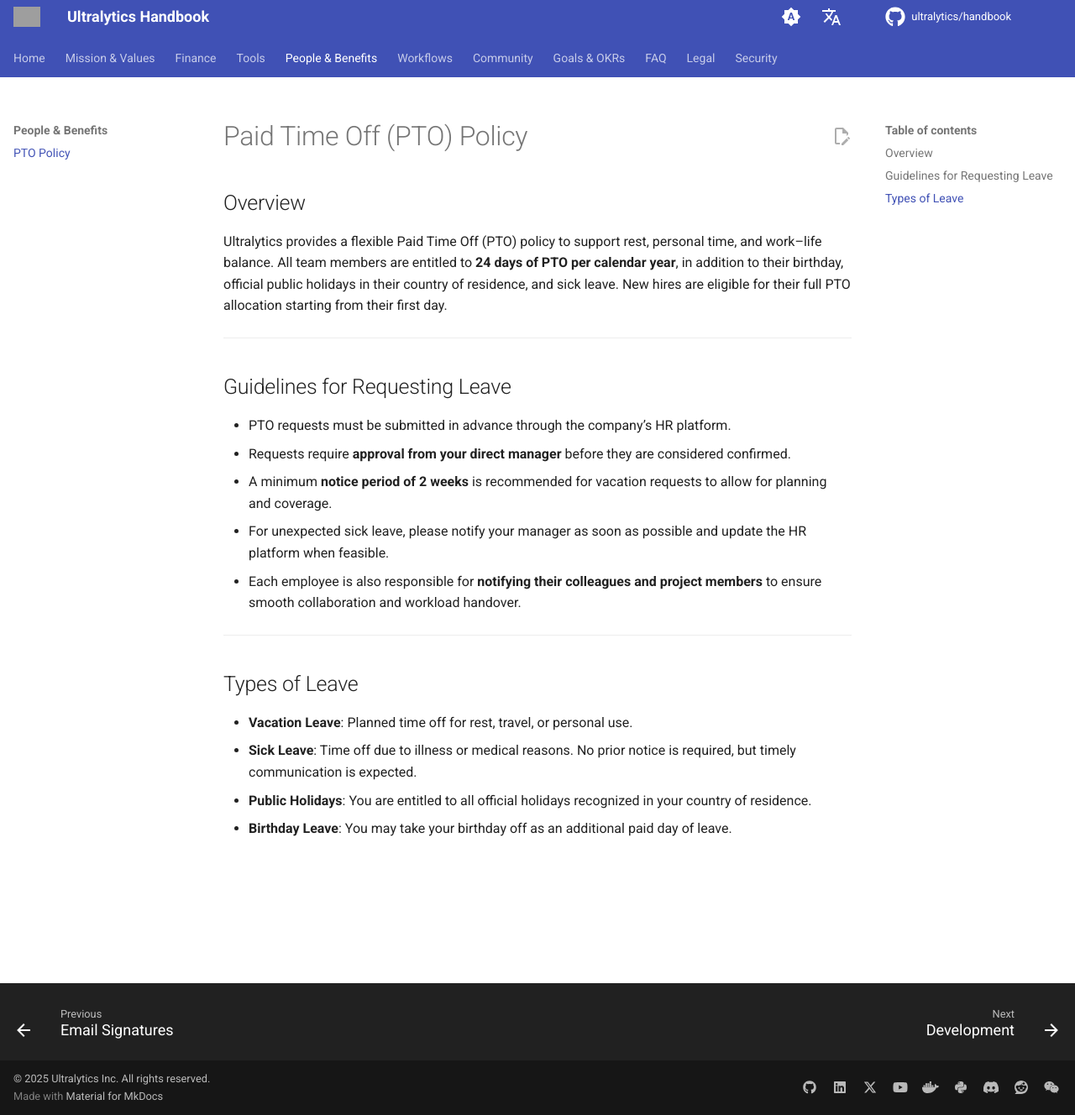
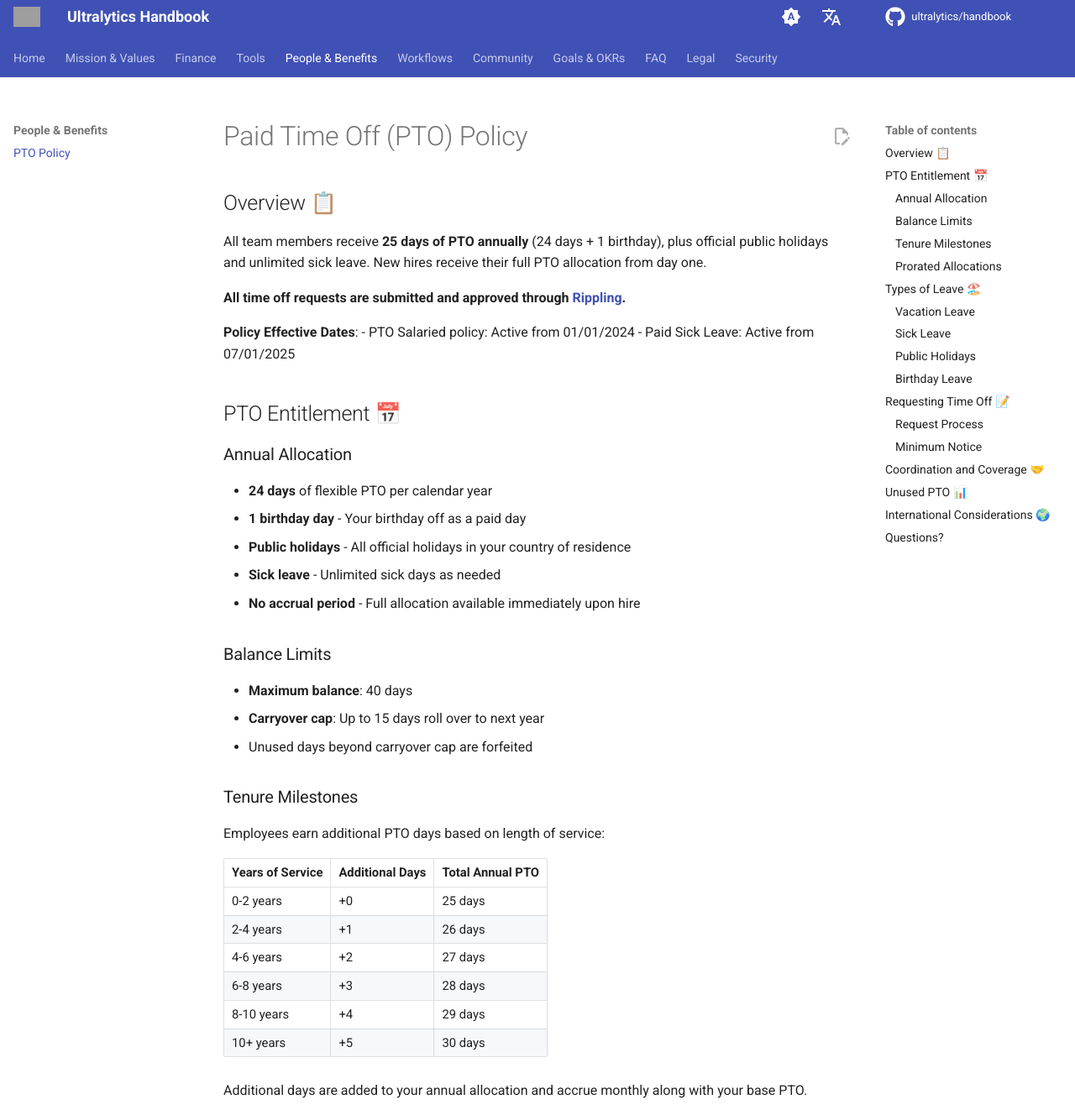
Before and after one commit to ultralytics/handbook, an MkDocs documentation site: the page built from docs/en/people/pto-policy.md, in a window 1280 px wide and 1400 px high, cut to the strip 72-1400 px from the top of the window. Shown: the whole strip at 84% size. Built offline with MkDocs 1.6.1 and Material for MkDocs 9.7.7, drawn with Linux system fonts in a browser that asks for light colours; comment, search, counter and statistics services are not loaded; some of the changed text lies outside the part shown; grey boxes are pictures that could not be loaded.

Commit message:
Update README

```diff
--- a/docs/en/people/pto-policy.md
+++ b/docs/en/people/pto-policy.md
@@ -1,29 +1,123 @@
 ---
-description: Ultralytics Paid Time Off (PTO) Policy covering vacation days, sick leave, public holidays, and leave request procedures for all employees.
-keywords: Ultralytics PTO, paid time off, vacation policy, sick leave, employee benefits, time off policy
+description: Ultralytics Paid Time Off (PTO) Policy covering 25 days annual leave, sick leave, public holidays, and leave request procedures for all employees.
+keywords: Ultralytics PTO, paid time off, 25 days vacation, vacation policy, sick leave, Rippling, time off requests
 ---
 
 # Paid Time Off (PTO) Policy
 
-## Overview
+## Overview 📋
 
-Ultralytics provides a flexible Paid Time Off (PTO) policy to support rest, personal time, and work–life balance. All team members are entitled to **24 days of PTO per calendar year**, in addition to their birthday, official public holidays in their country of residence, and sick leave. New hires are eligible for their full PTO allocation starting from their first day.
+All team members receive **25 days of PTO annually** (24 days + 1 birthday), plus official public holidays and unlimited sick leave. New hires receive their full PTO allocation from day one.
 
----
+**All time off requests are submitted and approved through [Rippling](https://www.rippling.com/).**
 
-## Guidelines for Requesting Leave
+**Policy Effective Dates**:
+- PTO Salaried policy: Active from 01/01/2024
+- Paid Sick Leave: Active from 07/01/2025
 
-- PTO requests must be submitted in advance through the company’s HR platform.
-- Requests require **approval from your direct manager** before they are considered confirmed.
-- A minimum **notice period of 2 weeks** is recommended for vacation requests to allow for planning and coverage.
-- For unexpected sick leave, please notify your manager as soon as possible and update the HR platform when feasible.
-- Each employee is also responsible for **notifying their colleagues and project members** to ensure smooth collaboration and workload handover.
+## PTO Entitlement 📅
 
----
+### Annual Allocation
 
-## Types of Leave
+- **24 days** of flexible PTO per calendar year
+- **1 birthday day** - Your birthday off as a paid day
+- **Public holidays** - All official holidays in your country of residence
+- **Sick leave** - Unlimited sick days as needed
+- **No accrual period** - Full allocation available immediately upon hire
 
-- **Vacation Leave**: Planned time off for rest, travel, or personal use.
-- **Sick Leave**: Time off due to illness or medical reasons. No prior notice is required, but timely communication is expected.
-- **Public Holidays**: You are entitled to all official holidays recognized in your country of residence.
-- **Birthday Leave**: You may take your birthday off as an additional paid day of leave.
+### Balance Limits
+
+- **Maximum balance**: 40 days
+- **Carryover cap**: Up to 15 days roll over to next year
+- Unused days beyond carryover cap are forfeited
+
+### Tenure Milestones
+
+Employees earn additional PTO days based on length of service:
+
+| Years of Service | Additional Days | Total Annual PTO |
+| ---------------- | --------------- | ---------------- |
+| 0-2 years        | +0              | 25 days          |
+| 2-4 years        | +1              | 26 days          |
+| 4-6 years        | +2              | 27 days          |
+| 6-8 years        | +3              | 28 days          |
+| 8-10 years       | +4              | 29 days          |
+| 10+ years        | +5              | 30 days          |
+
+Additional days are added to your annual allocation and accrue monthly along with your base PTO.
+
+### Prorated Allocations
+
+Mid-year hires receive prorated PTO for the 24 flexible days based on start date (birthday day is always included):
+
+## Types of Leave 🏖️
+
+### Vacation Leave
+
+- Submit requests 2 weeks in advance
+- Coordinate with your team for coverage
+- Update calendar and Slack status
+
+### Sick Leave
+
+- Notify your manager ASAP
+- Update Rippling when able
+- No medical documentation required for short absences
+
+### Public Holidays
+
+- All official holidays in your country
+- Holiday calendar published annually
+
+### Birthday Leave
+
+- Schedule on or near your birthday
+- No formal approval needed, just inform your team
+
+## Requesting Time Off 📝
+
+### Request Process
+
+1. **Submit in Rippling** - All requests go through [Rippling](https://www.rippling.com/)
+2. **Manager approval** - Your direct manager approves in Rippling
+3. **Update team** - Notify colleagues and update calendar/Slack
+
+### Minimum Notice
+
+| Leave Type       | Notice Required |
+| ---------------- | --------------- |
+| Planned vacation | 2 weeks         |
+| Short breaks     | 1 week          |
+| Sick leave       | ASAP            |
+| Birthday leave   | 1 week          |
+
+> **Longer trips**: Provide 1 month notice for vacations exceeding 2 weeks.
+
+## Coordination and Coverage 🤝
+
+**Before taking PTO**:
+
+- Notify your team
+- Document ongoing work and handoffs
+- Update calendar, Slack status, and email auto-responder
+- Identify backup contacts for urgent issues
+
+## Unused PTO 📊
+
+- **Carryover**: Up to 15 days roll over to the next calendar year
+- **Balance cap**: Maximum balance cannot exceed 40 days
+- Days beyond the 15-day carryover cap do not roll over
+- PTO does not pay out upon termination
+
+Exceptions may be considered for:
+- Extended illness preventing use
+- Business-critical projects requiring deferral
+- Manager pre-approval required
+
+## International Considerations 🌍
+
+Some countries require additional leave benefits beyond this policy. When local law provides greater benefits, those requirements apply.
+
+## Questions?
+
+Contact your manager or HR team for policy questions or special circumstances.
```
